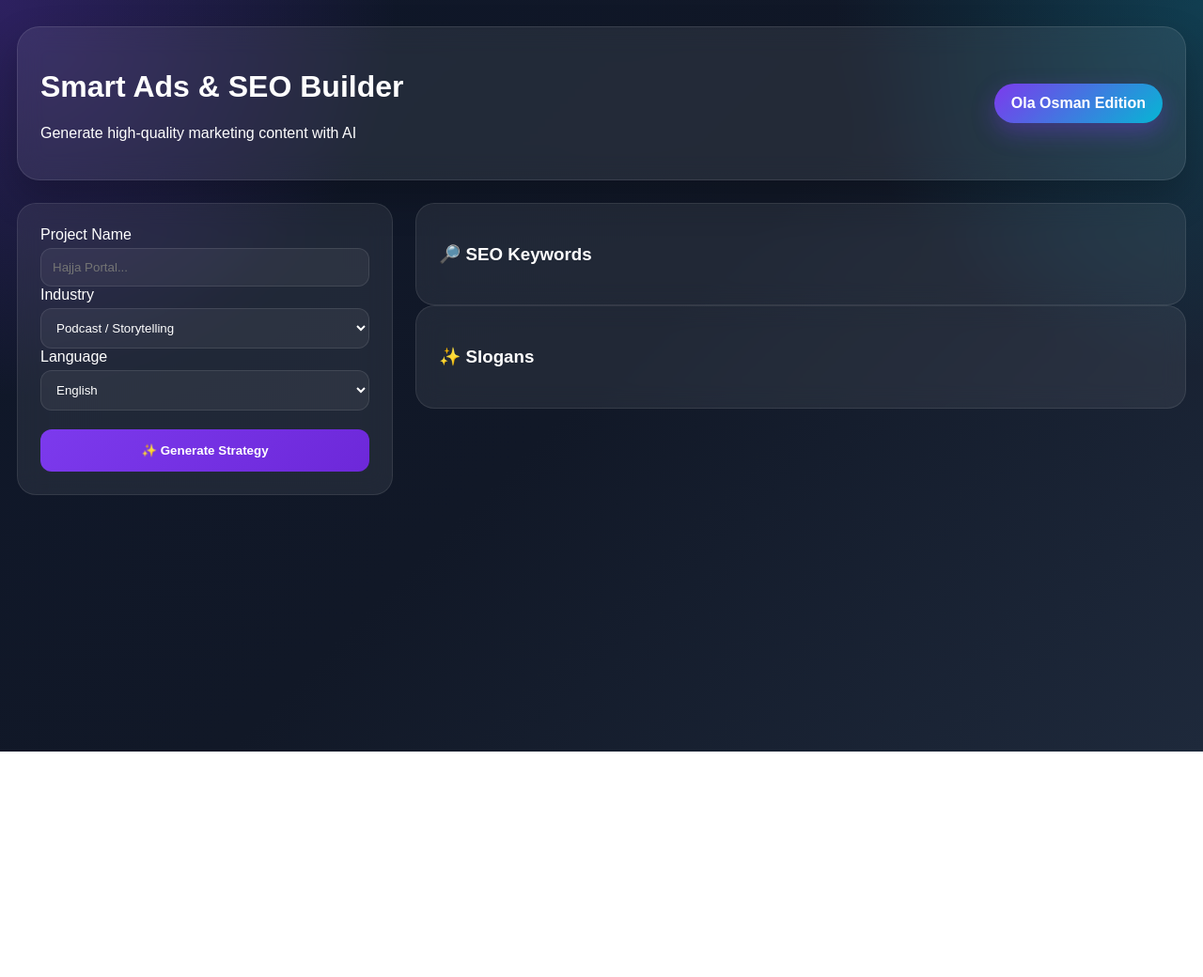
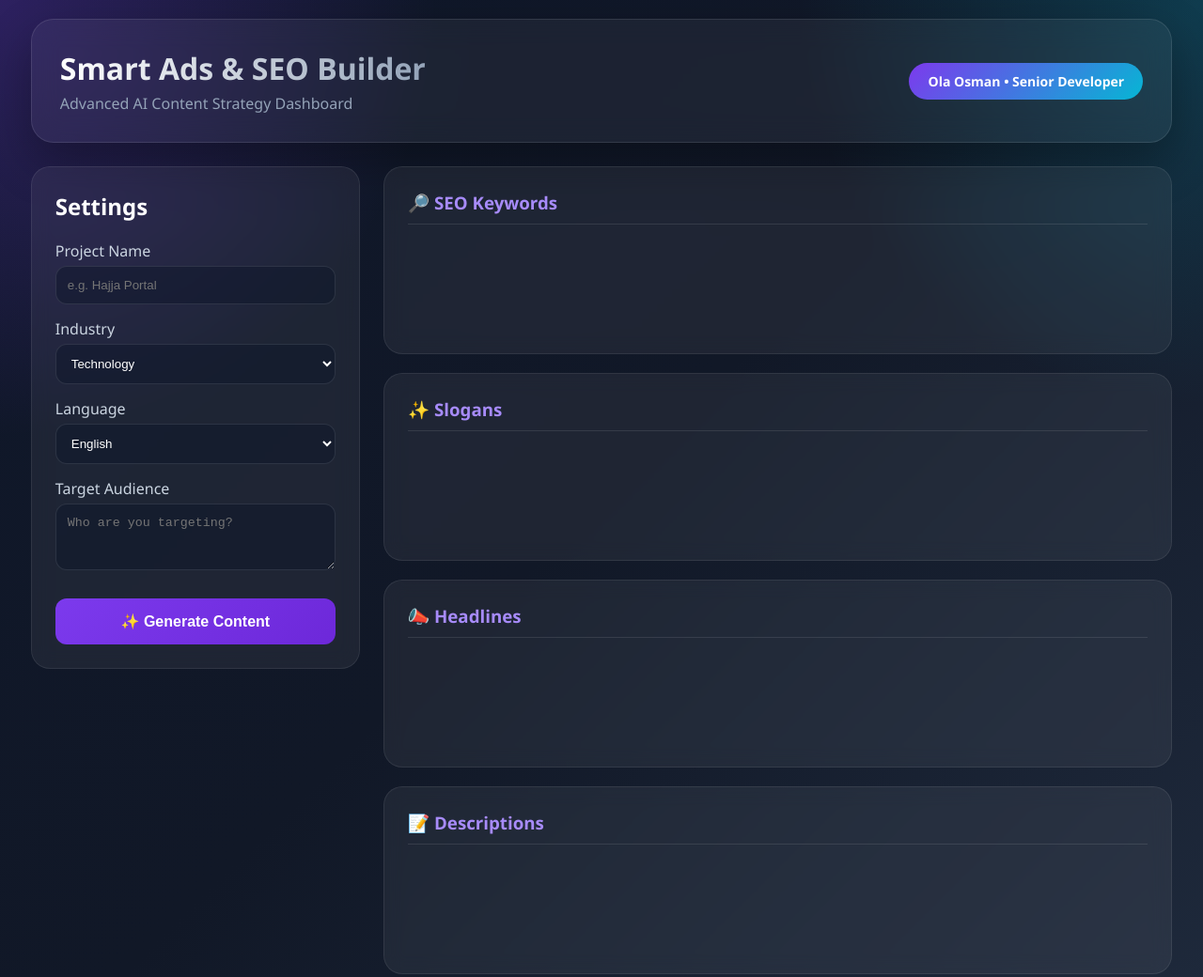
Before and after one commit to Ola-4/automated-ad-generator, a plain HTML site: page index.html in a window 1280 px wide. Shown: the top 1040 px of the page at 94% size. Before the commit the page ends 800 px from the top, so only its background shows below. Drawn offline with Linux system fonts and the light colour scheme.

Commit message:
Update index.html

```diff
--- a/index.html
+++ b/index.html
@@ -3,28 +3,117 @@
 <head>
     <meta charset="UTF-8" />
     <meta name="viewport" content="width=device-width, initial-scale=1.0" />
-  <title>Smart Ads & SEO Builder</title>
+    <title>Smart Ads & SEO Builder | Ola Osman</title>
     <style>
-    /* هنا كود الـ CSS بتاعك اللي إنتِ كتبتيه */
+        /* إعدادات الشاشة الكاملة والخلفية */
         * { box-sizing: border-box; }
         body {
-      margin: 0; font-family: Arial, sans-serif;
+            margin: 0;
+            font-family: 'Segoe UI', Tahoma, Geneva, Verdana, sans-serif;
             background: radial-gradient(circle at top left, rgba(124, 58, 237, 0.28), transparent 28%),
                         radial-gradient(circle at top right, rgba(6, 182, 212, 0.22), transparent 26%),
                         linear-gradient(135deg, #0f172a, #111827, #1e293b);
-      color: white; min-height: 100vh;
+            color: white;
+            min-height: 100vh;
+            overflow-x: hidden;
         }
-    .page { max-width: 1440px; margin: auto; padding: 28px 18px; }
-    .hero { display: flex; justify-content: space-between; align-items: center; gap: 20px; margin-bottom: 24px; padding: 24px; border-radius: 24px; background: rgba(255, 255, 255, 0.08); border: 1px solid rgba(255, 255, 255, 0.1); backdrop-filter: blur(14px); box-shadow: 0 18px 40px rgba(0, 0, 0, 0.22); }
-    .hero-badge { background: linear-gradient(135deg, #7c3aed, #06b6d4); padding: 12px 18px; border-radius: 999px; font-weight: bold; white-space: nowrap; box-shadow: 0 10px 25px rgba(124, 58, 237, 0.35); }
-    .container { display: grid; grid-template-columns: 400px 1fr; gap: 24px; }
-    .card-panel { background: rgba(255, 255, 255, 0.07); padding: 24px; border-radius: 20px; border: 1px solid rgba(255, 255, 255, 0.09); backdrop-filter: blur(12px); }
-    input, select, textarea { width: 100%; padding: 12px; margin-top: 5px; border-radius: 12px; border: 1px solid rgba(255,255,255,0.1); background: rgba(255,255,255,0.05); color: white; }
-    .primary-btn { width: 100%; background: linear-gradient(135deg, #7c3aed, #6d28d9); padding: 15px; border-radius: 12px; cursor: pointer; border: none; color: white; font-weight: bold; margin-top: 20px; }
-    .tags { display: flex; flex-wrap: wrap; gap: 8px; margin-top: 10px; }
-    .keyword { background: #334155; padding: 6px 12px; border-radius: 20px; font-size: 14px; }
-    .result-item { background: rgba(0,0,0,0.2); padding: 10px; border-radius: 8px; margin-bottom: 8px; border-left: 3px solid #7c3aed; }
+
+        .page {
+            width: 100%;
+            max-width: 98% !important; /* لضمان ملء الشاشة */
+            margin: 0 auto;
+            padding: 20px;
+        }
+
+        /* الهيدر */
+        .hero {
+            display: flex;
+            justify-content: space-between;
+            align-items: center;
+            padding: 30px;
+            border-radius: 24px;
+            background: rgba(255, 255, 255, 0.05);
+            border: 1px solid rgba(255, 255, 255, 0.1);
+            backdrop-filter: blur(15px);
+            margin-bottom: 25px;
+            box-shadow: 0 20px 50px rgba(0,0,0,0.3);
+        }
+
+        .hero h1 { margin: 0; font-size: 32px; background: linear-gradient(to right, #fff, #94a3b8); -webkit-background-clip: text; -webkit-text-fill-color: transparent; }
+        .hero-badge { background: linear-gradient(135deg, #7c3aed, #06b6d4); padding: 10px 20px; border-radius: 50px; font-weight: bold; font-size: 14px; }
+
+        /* تقسيم الصفحة */
+        .container {
+            display: grid;
+            grid-template-columns: 350px 1fr; /* عمود جانبي للمدخلات والباقي للنتائج */
+            gap: 25px;
+            align-items: start;
+        }
+
+        .card-panel {
+            background: rgba(255, 255, 255, 0.06);
+            padding: 25px;
+            border-radius: 20px;
+            border: 1px solid rgba(255, 255, 255, 0.08);
+            backdrop-filter: blur(10px);
+        }
+
+        /* التصميم الداخلي للمدخلات */
+        label { display: block; margin: 15px 0 5px; color: #cbd5e1; font-weight: 500; }
+        input, select, textarea {
+            width: 100%;
+            padding: 12px;
+            border-radius: 12px;
+            border: 1px solid rgba(255,255,255,0.1);
+            background: rgba(15, 23, 42, 0.5);
+            color: white;
+            outline: none;
+            transition: 0.3s;
+        }
+        input:focus, textarea:focus { border-color: #7c3aed; box-shadow: 0 0 10px rgba(124, 58, 237, 0.3); }
+
+        .primary-btn {
+            width: 100%;
+            margin-top: 25px;
+            padding: 15px;
+            border-radius: 12px;
+            border: none;
+            background: linear-gradient(135deg, #7c3aed, #6d28d9);
+            color: white;
+            font-weight: bold;
+            cursor: pointer;
+            transition: 0.3s;
+            font-size: 16px;
+        }
+        .primary-btn:hover { transform: translateY(-2px); box-shadow: 0 10px 20px rgba(124, 58, 237, 0.4); }
+
+        /* منطقة النتائج */
+        .outputs { display: grid; grid-template-columns: repeat(auto-fit, minmax(450px, 1fr)); gap: 20px; }
+
+        .result-card { min-height: 200px; }
+        .result-card h3 { margin-top: 0; color: #a78bfa; border-bottom: 1px solid rgba(255,255,255,0.1); padding-bottom: 10px; }
+
+        .tags { display: flex; flex-wrap: wrap; gap: 8px; }
+        .keyword { background: rgba(124, 58, 237, 0.2); border: 1px solid rgba(124, 58, 237, 0.3); padding: 6px 15px; border-radius: 20px; font-size: 13px; color: #ddd; }
+
+        .result-list { list-style: none; padding: 0; }
+        .result-item {
+            background: rgba(255,255,255,0.03);
+            padding: 12px;
+            border-radius: 10px;
+            margin-bottom: 8px;
+            border-left: 4px solid #06b6d4;
+            font-size: 14px;
+            line-height: 1.5;
+        }
+
+        /* لودر التحميل */
         .hidden { display: none; }
+        .loader { text-align: center; padding: 20px; color: #7c3aed; font-weight: bold; }
+
+        @media (max-width: 1024px) {
+            .container { grid-template-columns: 1fr; }
+        }
     </style>
 </head>
 <body>
@@ -32,67 +121,116 @@
         <header class="hero">
             <div>
                 <h1>Smart Ads & SEO Builder</h1>
-        <p>Generate high-quality marketing content with AI</p>
+                <p style="color: #94a3b8; margin: 5px 0 0;">Advanced AI Content Strategy Dashboard</p>
             </div>
-      <div class="hero-badge">Ola Osman Edition</div>
+            <div class="hero-badge">Ola Osman • Senior Developer</div>
         </header>
 
-    <div class="container">
-      <div class="card-panel">
+        <main class="container">
+            <section class="card-panel">
+                <h2 style="margin-top:0">Settings</h2>
+
                 <label>Project Name</label>
-        <input id="projectName" placeholder="Hajja Portal..." />
+                <input id="projectName" type="text" placeholder="e.g. Hajja Portal" />
+
                 <label>Industry</label>
                 <select id="industry">
+                    <option>Technology</option>
                     <option>Podcast / Storytelling</option>
-            <option>Technology</option>
                     <option>Education</option>
+                    <option>Food / Cooking</option>
+                    <option>Health / Wellness</option>
                 </select>
+
                 <label>Language</label>
                 <select id="language">
                     <option value="en">English</option>
                     <option value="ar">العربية</option>
                 </select>
-        <button class="primary-btn" id="generateBtn">✨ Generate Strategy</button>
-      </div>
 
-      <div class="outputs">
-        <div class="card-panel">
+                <label>Target Audience</label>
+                <textarea id="audience" rows="3" placeholder="Who are you targeting?"></textarea>
+
+                <button class="primary-btn" id="generateBtn">✨ Generate Content</button>
+            </section>
+
+            <section class="outputs">
+                <div class="card-panel result-card">
                     <h3>🔎 SEO Keywords</h3>
                     <div id="primaryKeywords" class="tags"></div>
                 </div>
-        <div class="card-panel">
+
+                <div class="card-panel result-card">
                     <h3>✨ Slogans</h3>
                     <div id="slogans" class="result-list"></div>
                 </div>
+
+                <div class="card-panel result-card">
+                    <h3>📣 Headlines</h3>
+                    <div id="shortHeadlines" class="result-list"></div>
                 </div>
+
+                <div class="card-panel result-card">
+                    <h3>📝 Descriptions</h3>
+                    <div id="descriptions" class="result-list"></div>
                 </div>
+            </section>
+        </main>
     </div>
 
     <script>
         const btn = document.getElementById('generateBtn');
+
+        // إرسال البيانات لـ Streamlit
         btn.addEventListener('click', () => {
             const data = {
                 project: document.getElementById('projectName').value,
                 industry: document.getElementById('industry').value,
-            language: document.getElementById('language').value
+                language: document.getElementById('language').value,
+                audience: document.getElementById('audience').value
             };
-        // إرسال البيانات لـ Streamlit
+
+            if(!data.project) { alert("Please enter a project name!"); return; }
+
+            // تفعيل حالة التحميل
+            btn.innerText = "Processing with Gemini...";
+            btn.style.opacity = "0.7";
+
             window.parent.postMessage({
                 type: 'streamlit:setComponentValue',
                 value: data
             }, '*');
-        btn.innerText = "Generating...";
         });
 
-    // استقبال النتائج من Gemini وعرضها
+        // استقبال النتائج من الـ Python (Streamlit)
         window.addEventListener('message', (event) => {
             if (event.data.type === 'streamlit:render') {
                 const aiData = event.data.args.ai_output;
                 if (aiData) {
+                    try {
                         const res = JSON.parse(aiData);
+
+                        // توزيع البيانات على المربعات
+                        if(res.primaryKeywords) {
                             document.getElementById('primaryKeywords').innerHTML = res.primaryKeywords.map(k => `<span class="keyword">${k}</span>`).join('');
+                        }
+                        if(res.slogans) {
                             document.getElementById('slogans').innerHTML = res.slogans.map(s => `<div class="result-item">${s}</div>`).join('');
-                btn.innerText = "✨ Generate Strategy";
+                        }
+                        if(res.shortHeadlines) {
+                            document.getElementById('shortHeadlines').innerHTML = res.shortHeadlines.map(h => `<div class="result-item">${h}</div>`).join('');
+                        }
+                        if(res.descriptions) {
+                            document.getElementById('descriptions').innerHTML = res.descriptions.map(d => `<div class="result-item">${d}</div>`).join('');
+                        }
+
+                        // إعادة حالة الزر
+                        btn.innerText = "✨ Generate Content";
+                        btn.style.opacity = "1";
+                    } catch (e) {
+                        console.error("JSON Error:", e);
+                        btn.innerText = "Error in formatting";
+                    }
                 }
             }
         });
```
Lines whose indentation alone changed are shown as unchanged.
